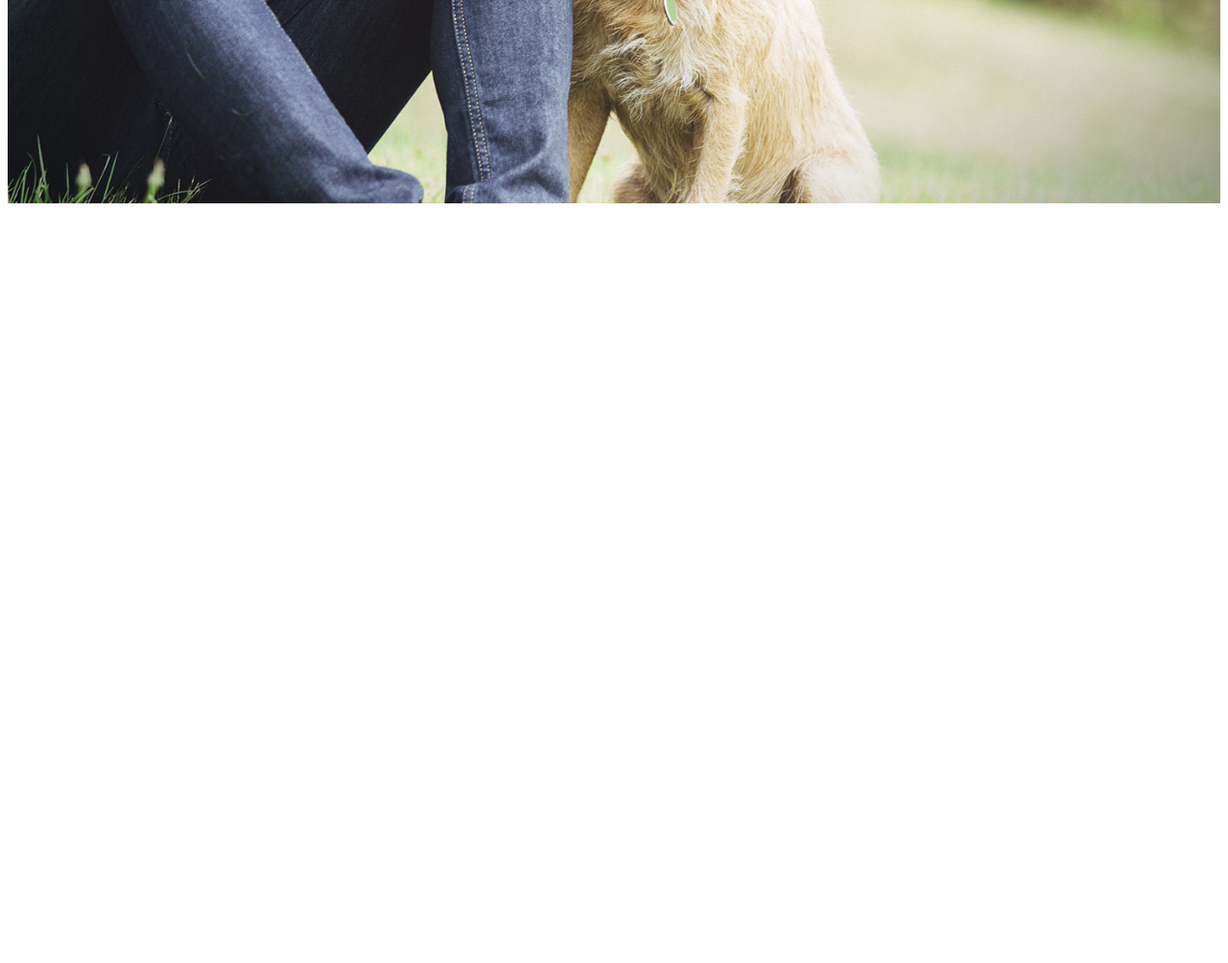
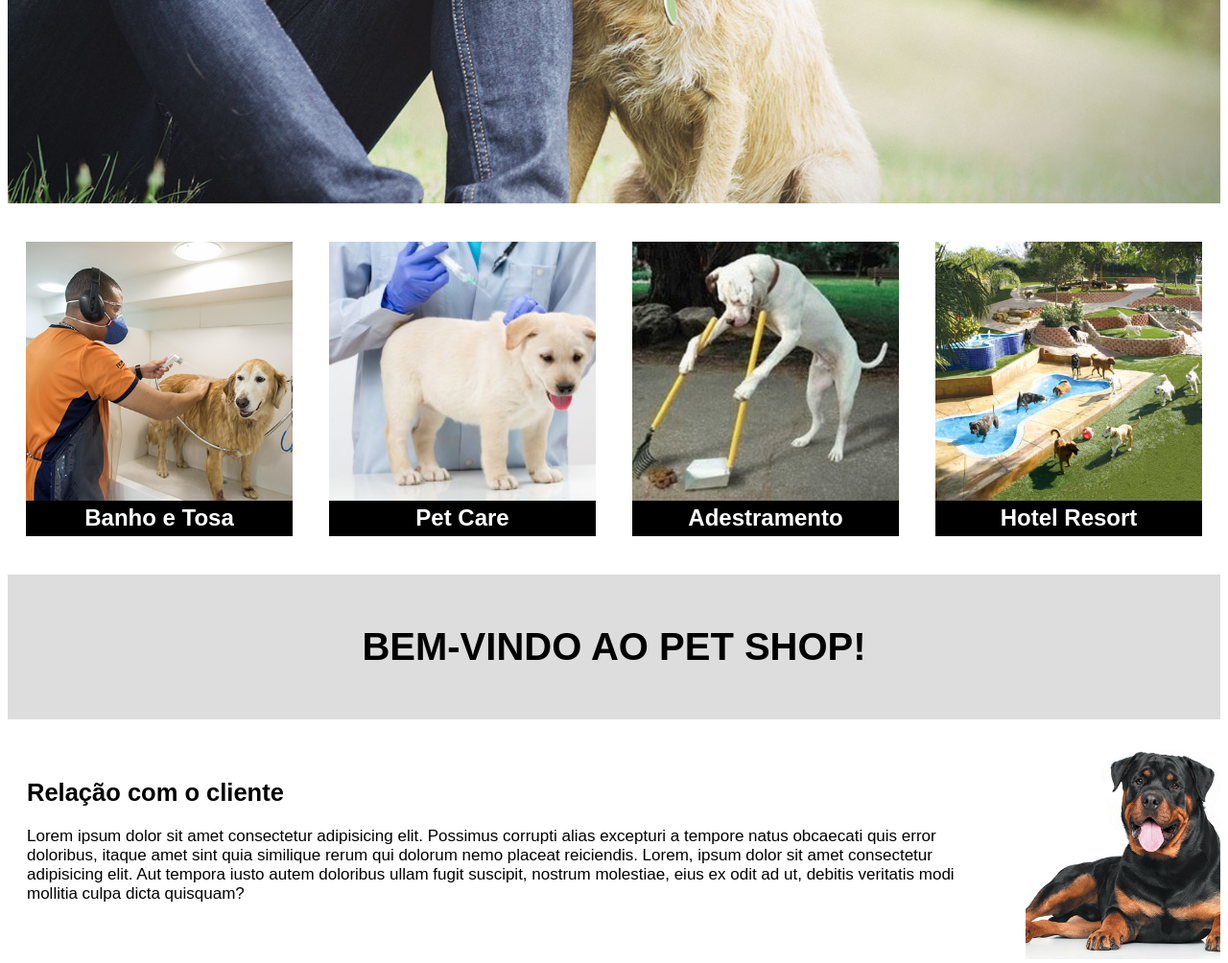
Before and after one commit to thaypureza/petshop, a plain HTML site: page index.html in a window 1280 px wide. Shown: the part 500-1504 px from the top of the page at 96% size. Before the commit the page ends 800 px from the top, so only its background shows below. Drawn offline with Linux system fonts and the light colour scheme.

Commit message:
aula 17.09

```diff
--- a/index.html
+++ b/index.html
@@ -32,12 +32,50 @@
         </div>
     </header>
 
-    <header>
         <main>
             <section class="banner">
-                <img src="img/Banner-01.jpg" alt="banner Pet Shop">
+                <img src="img/Banner-01.jpg" alt="Banner Pet Shop">
             </section>
+
+            <section class="servicos">
+
+                <div class="item-servicos">
+                    <img src="img/banho-tosa.jpg" alt="Banho e Tosa">
+                    <h2>Banho e Tosa</h2>
+                </div>
+
+                <div class="item-servicos">
+                    <img src="img/vacina-cachorro.jpg" alt="Pet Care">
+                    <h2>Pet Care</h2>
+                </div>
+
+                <div class="item-servicos">
+                    <img src="img/adestramento.jpg" alt="Adestramento">
+                    <h2>Adestramento</h2>
+                </div>
+
+                <div class="item-servicos">
+                    <img src="img/hotel-para-cachorros.jpg" alt="Hotel Resort">
+                    <h2>Hotel Resort</h2>
+                </div>
+            </section>
+
+            <section class="publicidade">
+                <h1>Bem-vindo ao Pet Shop!</h1>
+            </section>
+
+            <section class="cliente">
+                <div class="cliente-texto">
+                    <h2>Relação com o cliente</h2>
+                    <p>Lorem ipsum dolor sit amet consectetur adipisicing elit. Possimus corrupti alias excepturi a tempore natus obcaecati quis error doloribus, itaque amet sint quia similique rerum qui dolorum nemo placeat reiciendis. Lorem, ipsum dolor sit amet consectetur adipisicing elit. Aut tempora iusto autem doloribus ullam fugit suscipit, nostrum molestiae, eius ex odit ad ut, debitis veritatis modi mollitia culpa dicta quisquam?</p>
+                </div>
+
+                <div class="cliente-img">
+                    <img src="img/rottweiller.jpg" alt="Cachorro rottweiller">
+                </div>
+            </section>
+
         </main>
-    </header>
+
 </body>
 </html>
--- a/style.css
+++ b/style.css
@@ -66,3 +66,67 @@ nav ul li a hover{
     height: 100%;
     object-fit: cover;
 }
+
+.servicos{
+    width: 100%;
+    height: auto;
+    display: flex;
+    justify-content: space-around;
+    margin: 40px 0;
+
+}
+
+.item-servicos{
+    width: 22%;
+    height: auto;
+}
+
+.item-servicos img{
+    width: 100%;
+    height: 270px;
+    object-fit: cover;
+}
+
+.item-servicos h2{
+    background-color: #000000;
+    color: #ffffff;
+    margin: 0;
+    text-align: center;
+    font-family: sans-serif;
+    margin-top: -5px;
+    padding: 5px 0;
+}
+
+.publicidade{
+    width: 100%;
+    background-color: #ddd;
+    padding: 20px 0;
+}
+
+.publicidade h1{
+    text-align: center;
+    font-size: 40px;
+    text-transform: uppercase;
+    font-family: sans-serif;
+}
+
+.cliente{
+    display: flex;
+    margin: 20px 0;
+}
+
+.cliente-texto{
+    font-family: sans-serif;
+    font-size: 17px;
+    background-color: #ffffff;
+    text-align: left;
+    padding: 20px;
+
+}
+
+.cliente-img img{
+    width: 100%;
+    height: 110%;
+    object-fit: cover;
+    margin-right: 15px;
+}
```
